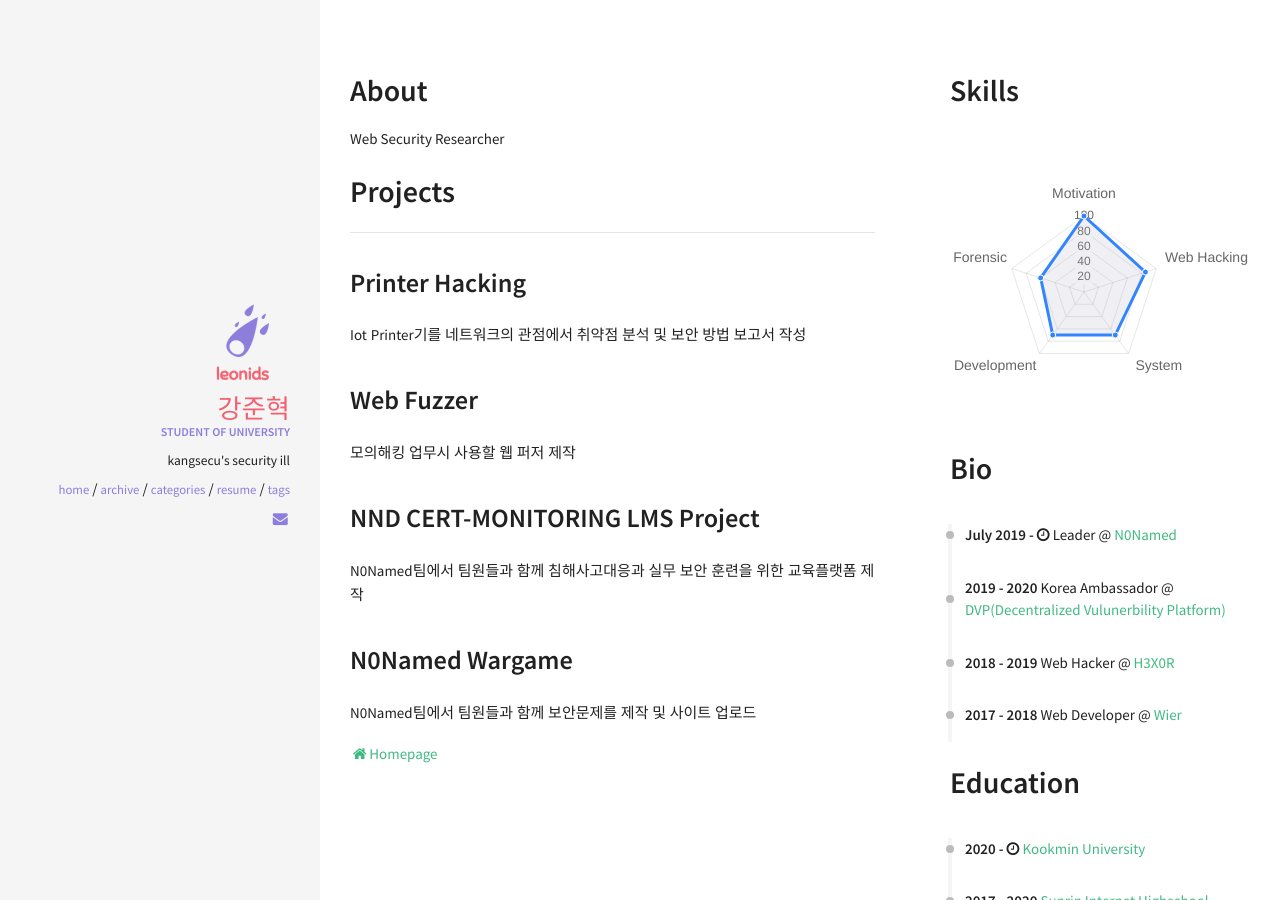
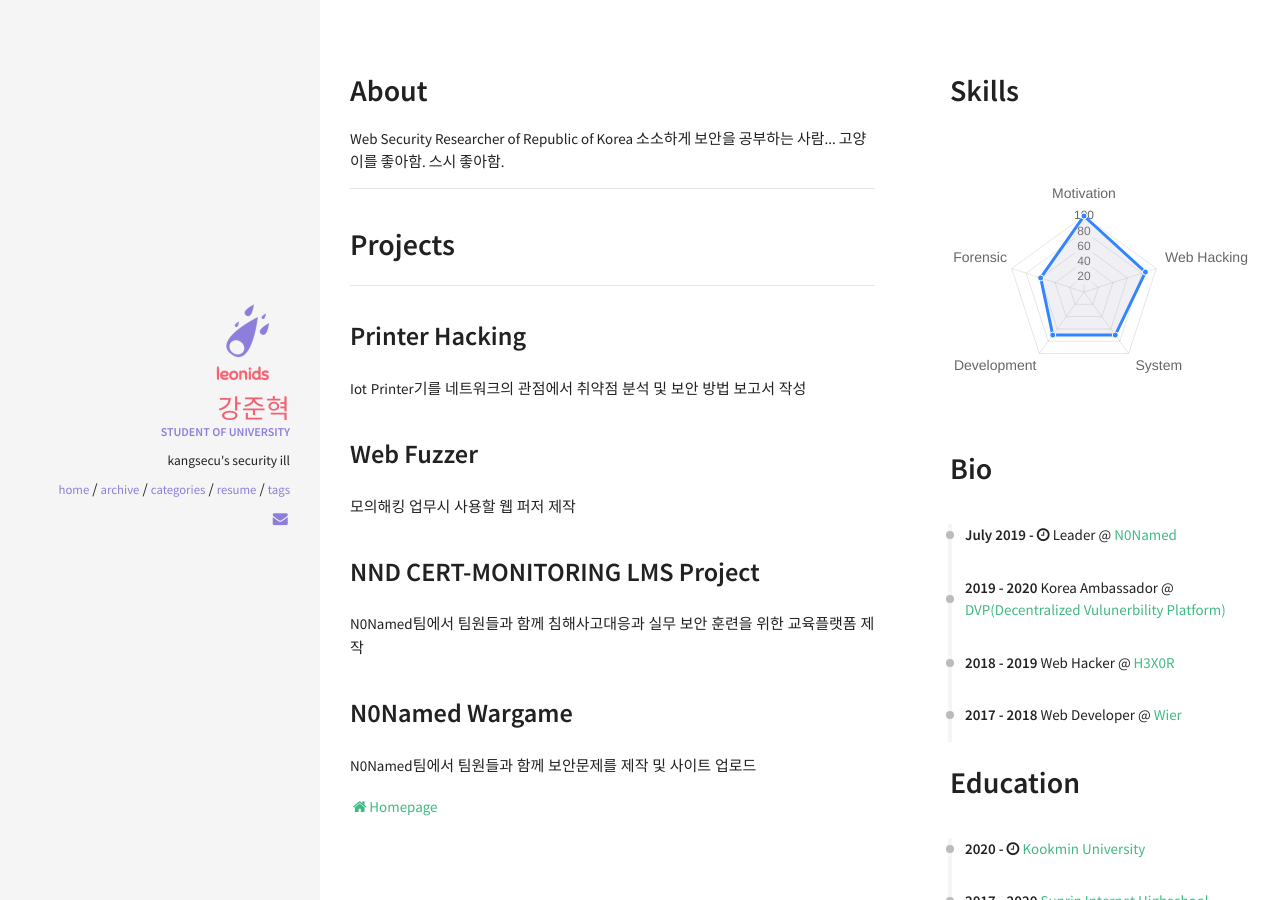
Before and after one commit to kangsecu/kangsecu.github.io, a Jekyll site: the page built from resume.html, in a window 1280 px wide. Built offline with Jekyll 4.4.1, drawn with Linux system fonts in a browser that asks for light colours; nearby versions of some CDN libraries.

Commit message:
Update about.html

```diff
--- a/_includes/sections/about.html
+++ b/_includes/sections/about.html
@@ -1,5 +1,8 @@
 <h1><span data-i18n="skills.my_skills">About</span></h1>
 
 <div>
-    Web Security Researcher
+    Web Security Researcher of Republic of Korea
+    소소하게 보안을 공부하는 사람...
+    고양이를 좋아함. 스시 좋아함.
 </div>
+<hr>
```
